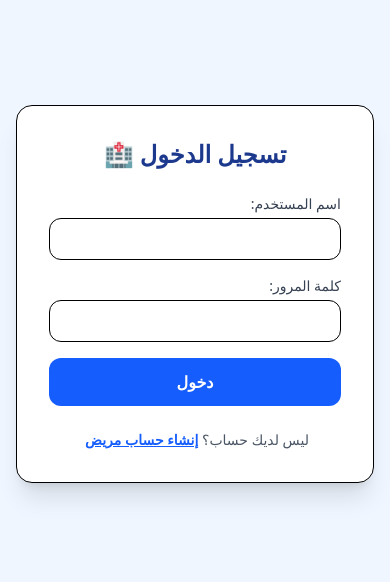
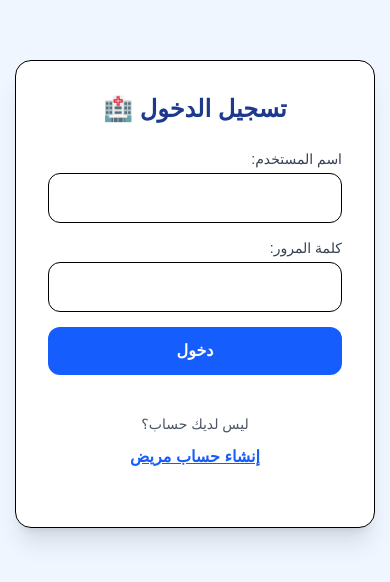
Before and after one commit to karim-ali375/hospital-managment-system, a website: page public/auth.html in a window 390 px wide. Shown: the part 128-710 px from the top of the page. Drawn offline with nearby package versions, Linux system fonts and the light colour scheme.

Commit message:
fix responsiveness for all remaining pages

```diff
--- a/public/auth.html
+++ b/public/auth.html
@@ -2,8 +2,36 @@
 <html lang="ar" dir="rtl">
 <head>
     <meta charset="UTF-8">
+    <meta name="viewport" content="width=device-width, initial-scale=1.0">
     <title>بوابة الحسابات - مستشفى الشفاء</title>
     <script src="https://cdn.jsdelivr.net/npm/@tailwindcss/browser@4"></script>
+
+
+<style>
+    * {
+        box-sizing: border-box;
+    }
+    body {
+        margin: 0;
+        padding: 15px;
+        font-family: sans-serif;
+    }
+    /* بيخلي أي صندوق أو فورم أو حاوية تفرش بمقاس شاشة الموبايل */
+    form, .container, div {
+        width: 100% !important;
+        max-width: 400px; /* مقاس مناسب جداً لشاشات الموبايل */
+        margin: 0 auto;
+    }
+    /* بيظبط الخانات والزراير عشان متطلعش برة الشاشة وتكون سهلة في الكتابة */
+    input, select, textarea, button {
+        width: 100% !important;
+        padding: 12px;
+        margin-bottom: 15px;
+        font-size: 16px; /* المقاس ده بيمنع الموبايل إنه يعمل زووم تلقائي وهو بيكتب */
+    }
+</style>
+
+
 </head>
 <body class="bg-blue-50 flex items-center justify-center min-h-screen p-4">
     <div class="bg-white p-8 rounded-2xl shadow-xl max-w-md w-full border">
```
